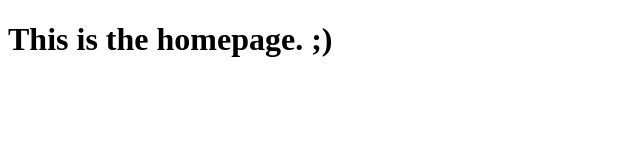
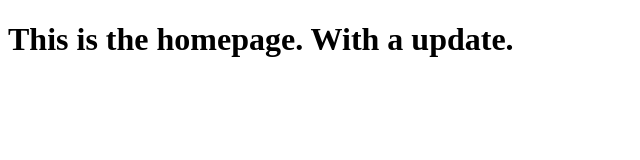
Before and after one commit to onticinc/linode_cicd, a website: page home.html in a window 1280 px wide. Shown: the whole page, without its empty margins (0-640 px from the left). Drawn offline with Linux system fonts and the light colour scheme.

Commit message:
testing docker update

```diff
--- a/home.html
+++ b/home.html
@@ -7,6 +7,6 @@
     <title>Home Page</title>
 </head>
 <body>
-    <h1>This is the homepage. ;)</h1>
+    <h1>This is the homepage. With a update. </h1>
 </body>
 </html>
```
Also changed, not shown: .github/workflows/docker_push.yml.
